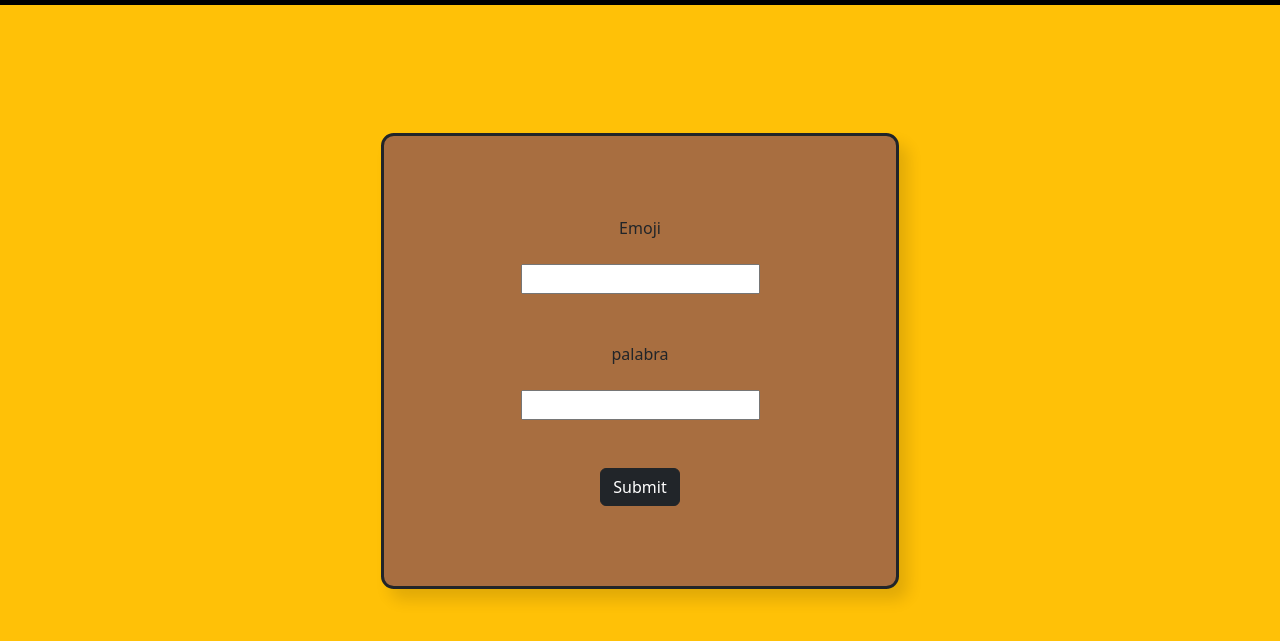
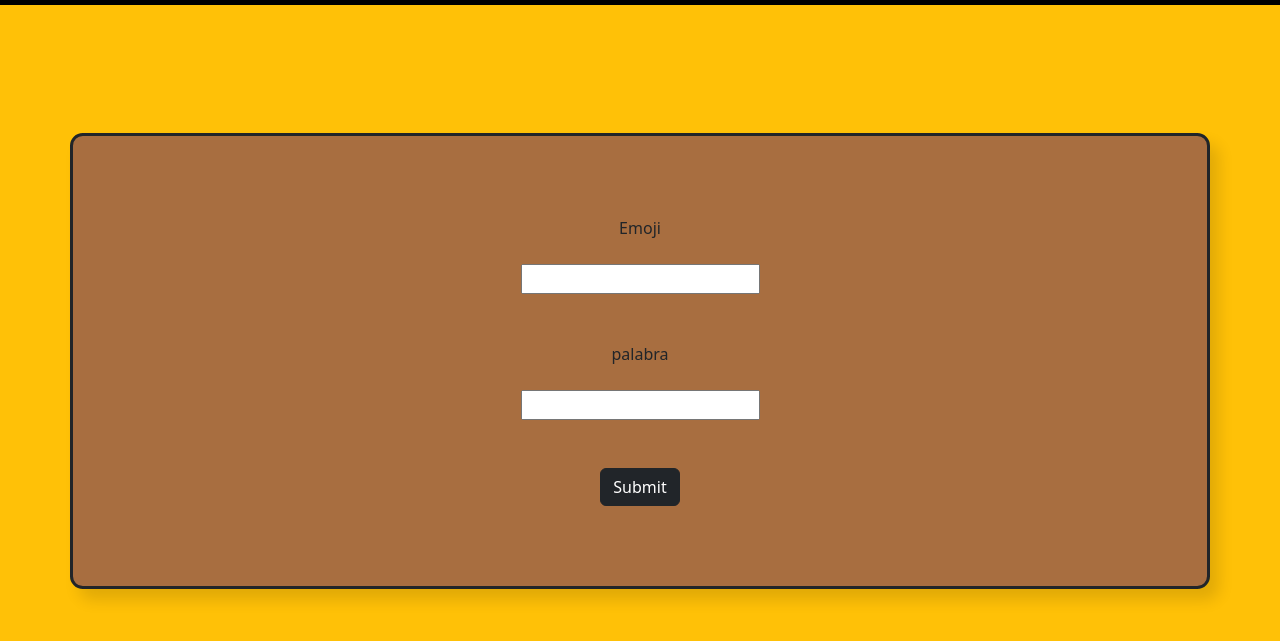
Before and after one commit to gonzalopl16/Dinamicas-NW, a website: page Intercalados.html in a window 1280 px wide. Shown: the part 51-692 px from the top of the page. Drawn offline with nearby package versions, Linux system fonts and the light colour scheme.

Commit message:
agregando container a form

```diff
--- a/Intercalados.html
+++ b/Intercalados.html
@@ -24,7 +24,7 @@
           </div>
         </div>
       </nav>
-    <div class="contenedor__formulario sombra">
+    <div class="container contenedor__formulario sombra">
         <form id="formulario" class="reducio">
             <label for="">Emoji</label> <br>
             <input type="text" id="emoji"> <br> <br>
```
Also changed, not shown: laberintoYinYang.html (+1 -1 lines).
